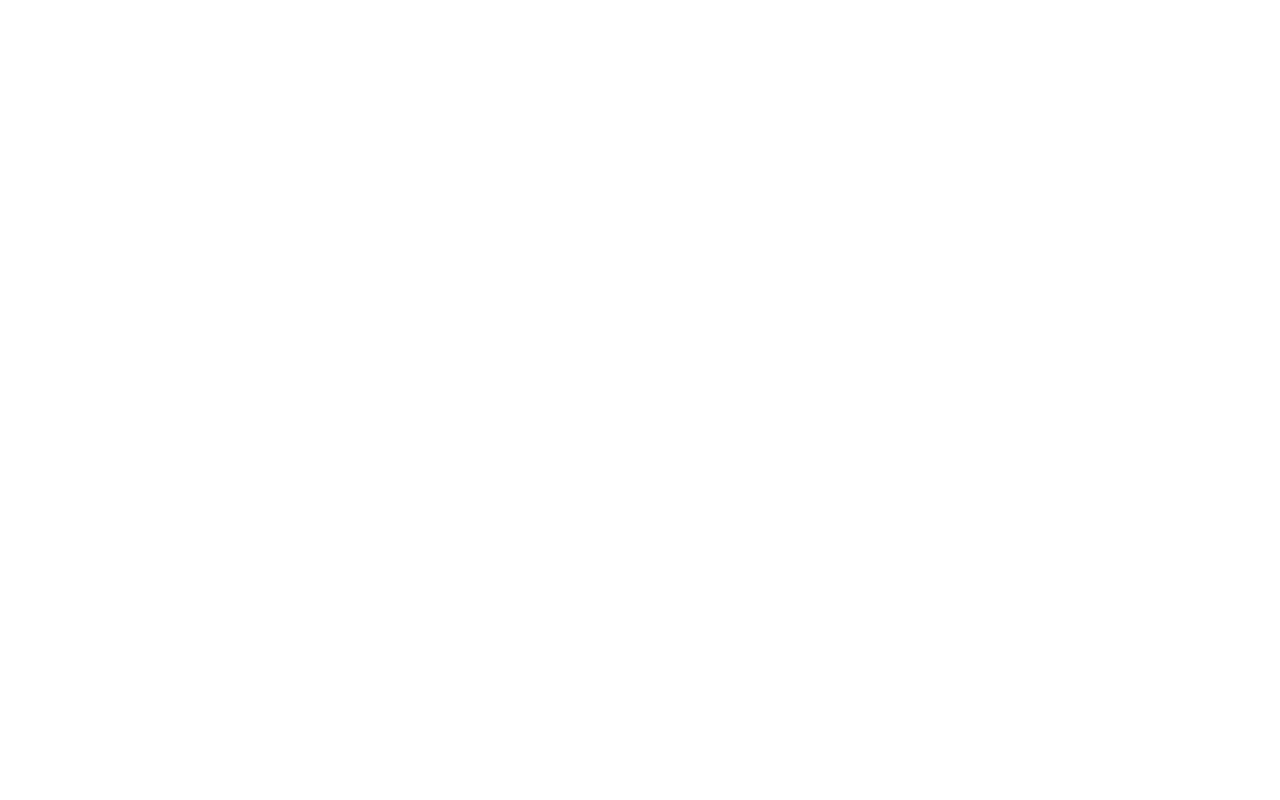
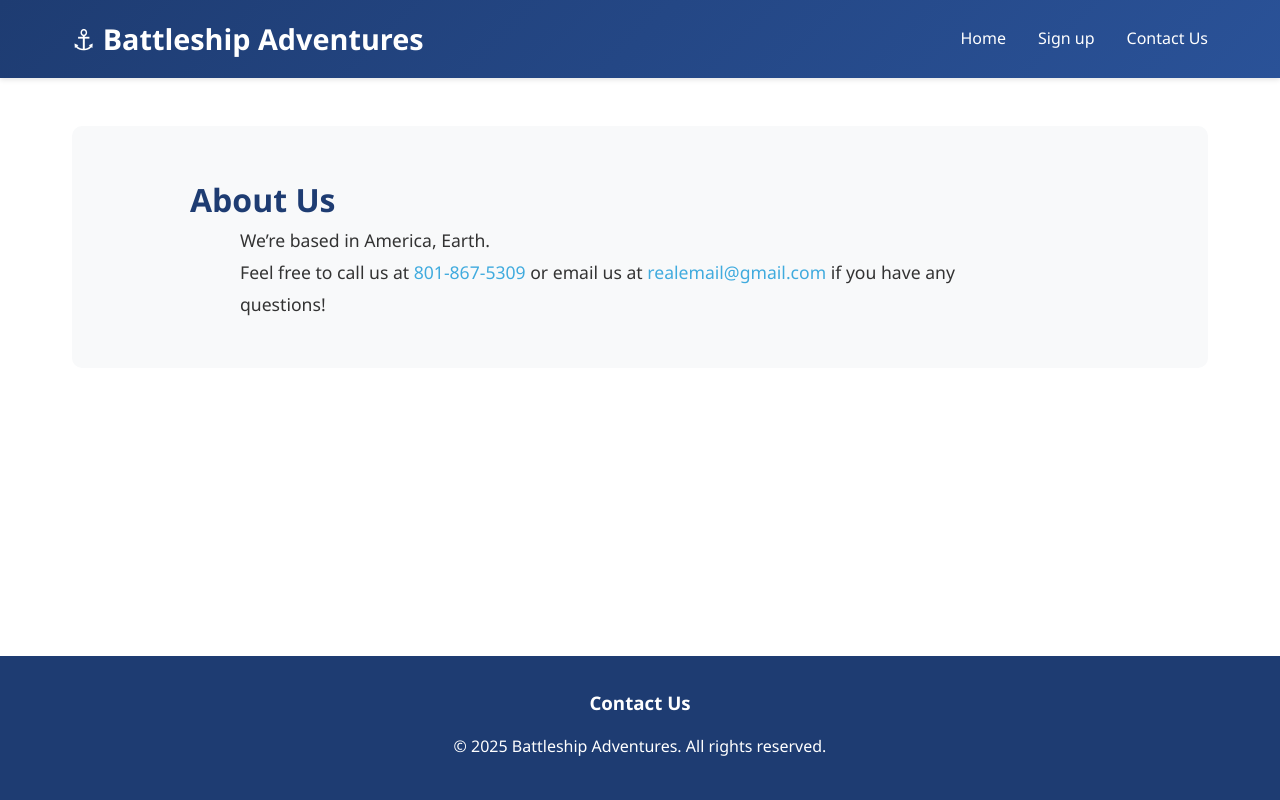
Before and after one commit to grahamdenison7-ship-it/wdd130--project-denison, a plain HTML site: page subpage2.html in a window 1280 px wide. Drawn offline with Linux system fonts and the light colour scheme.

Commit message:
made the html for my webpage, the css, and adjusted the <nav> on everyone's webpage so they all match.

```diff
--- a/styles/style.css
+++ b/styles/style.css
@@ -262,3 +262,39 @@ footer p {
 .login-box form {
     padding-top: 20px;
 }
+
+
+/* Contact Us Page  */
+.contact_us {
+    background: #f8f9fa;
+    padding: 3rem 2rem;
+    border-radius: 10px;
+    margin: 3rem 0;
+    text-align: left;
+}
+
+.contact_us h2 {
+    font-size: 2rem;
+    margin-bottom: 1.5rem;
+    color: #1e3c72;
+    max-width: 900px;
+    margin: 0 auto;
+}
+
+.contact_us p {
+    font-size: 1.1rem;
+    line-height: 1.8;
+    max-width: 800px;
+    margin: 0 auto;
+}
+
+.contact_us p a{
+    color: #40abde;
+}
+
+.footer{
+  position: fixed;
+  left: 0;
+  bottom: 0;
+  width: 100%
+}
--- a/subpage2.html
+++ b/subpage2.html
@@ -3,9 +3,31 @@
 <head>
     <meta charset="UTF-8">
     <meta name="viewport" content="width=device-width, initial-scale=1.0">
-    <title>Document</title>
+    <title>Battleship Adventures - Contact Us</title>
+    <link rel="stylesheet" href="styles/style.css">
 </head>
 <body>
+    <header>
+        <nav>
+            <h1 class="logo">⚓ Battleship Adventures</h1>
+            <ul>
+                <li><a href="index.html">Home</a></li>
+                <li><a href= "subpage1.html">Sign up</a></li>
+                <li><a href="subpage2.html">Contact Us</a></li>
+            </ul>
+        </nav>
+    </header>
 
+    <main>
+        <section class="contact_us">
+            <h2>About Us</h2>
+            <p>We’re based in America, Earth. <br>Feel free to call us at <a>801-867-5309</a> or email us at <a>realemail@gmail.com</a> if you have any questions!</p>
+        </section>
+    </main>
+
+    <footer class="footer">
+        <h3>Contact Us</h3>
+        <p>&copy; 2025 Battleship Adventures. All rights reserved.</p>
+    </footer>
 </body>
 </html>
```
Also changed, not shown: index.html (+1 -2 lines), subpage1.html (+1 -2 lines).
